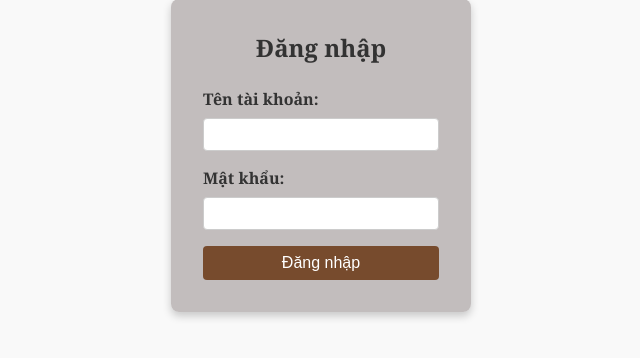
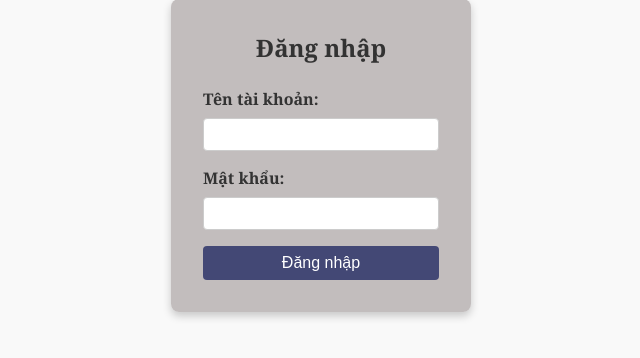
Before and after one commit to namlun123/KT2PHP, a PHP site: page /login.php in a window 1280 px wide, with the pointer over the restyled element. Shown: the part 245-603 px from the top of the page, without its empty margins (319-959 px from the left). Run offline with PHP 8.4, Linux system fonts and the light colour scheme.

Commit message:
đổi màu nút login

```diff
--- a/styles.css
+++ b/styles.css
@@ -62,7 +62,7 @@ body {
 }
 
 .login-form input[type="submit"]:hover {
-    background-color: #774b2d;
+    background-color: #434875;
 }
 
 /*css cho trang chủ*/
```
